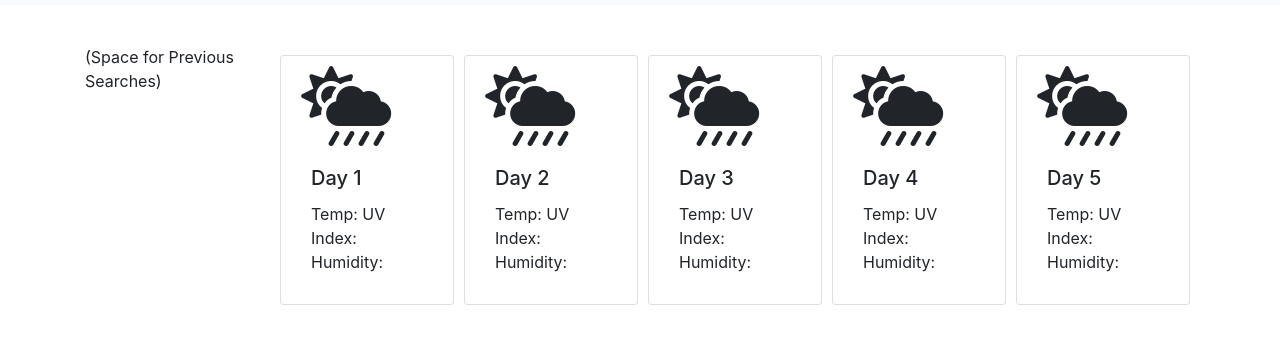
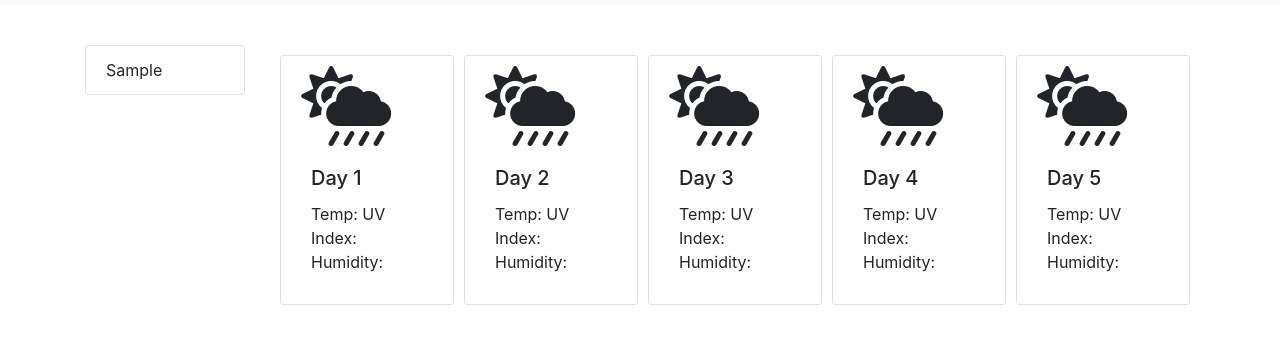
Before and after one commit to Anjali9293/TravelBug, a plain HTML site: page weather.html in a window 1280 px wide. Both pictures are taken after typing "Sample" into the empty fields and a click on the button "Search". Shown: the part 51-394 px from the top of the page. Drawn offline with nearby package versions, Linux system fonts and the light colour scheme.

Commit message:
local storage and search history added

```diff
--- a/script.js
+++ b/script.js
@@ -1,23 +1,39 @@
 var apiKey = "002d0ebbeamsh799a5b869925f5cp1155fcjsnb19952ec579f";
-
 var userInput = document.getElementById("search-Input");
 var searchButton = document.getElementById("searchButton");
-var firstInput =document.getElementById("firstIntput");
-
+var searchHistory = JSON.parse(localStorage.searchHistory || "[]");
 searchButton.addEventListener("click",searchCity);
 
 function searchCity(event){
   event.preventDefault();
   var input = userInput.value;
+  if(!input || input == "") return;
   console.log(input);
+  searchHistory.push(input)
+  localStorage.searchHistory = JSON.stringify(searchHistory);
 
-  localStorage.input = input;
+  var node = document.createElement("li");
+  node.setAttribute("class", "list-group-item");
+//   var textnode = document.createTextNode(City);
+//   node.appendChild(textnode);
+  document.querySelector(".cities").appendChild(node);
 
-  firstInput.textContent=localStorage.input;
+  node.textContent=input;
 
 
 }
 
+function createSidebarFromHistory() {
+	searchHistory.forEach(function (cityName, i) {
+		var node = document.createElement("li");
+		node.setAttribute("class", "list-group-item");
+		var textnode = document.createTextNode(cityName);
+		node.appendChild(textnode);
+		document.querySelector(".cities")
+			.appendChild(node);
+	});
+}
+createSidebarFromHistory();
 // function weatherPage(){
 
 // }
--- a/weather.html
+++ b/weather.html
@@ -34,7 +34,9 @@
       <br></br><br></br>
       <div class="container">
         <div class="row ">
-          <div class="col-lg-2"> (Space for Previous Searches) </div>
+          <div class="col-lg-2">
+            <ul class="list-group cities"></ul>
+          </div>
           <div class="col-lg-10">
             <div class="container">
               <div class="row justify-content-between">
```
